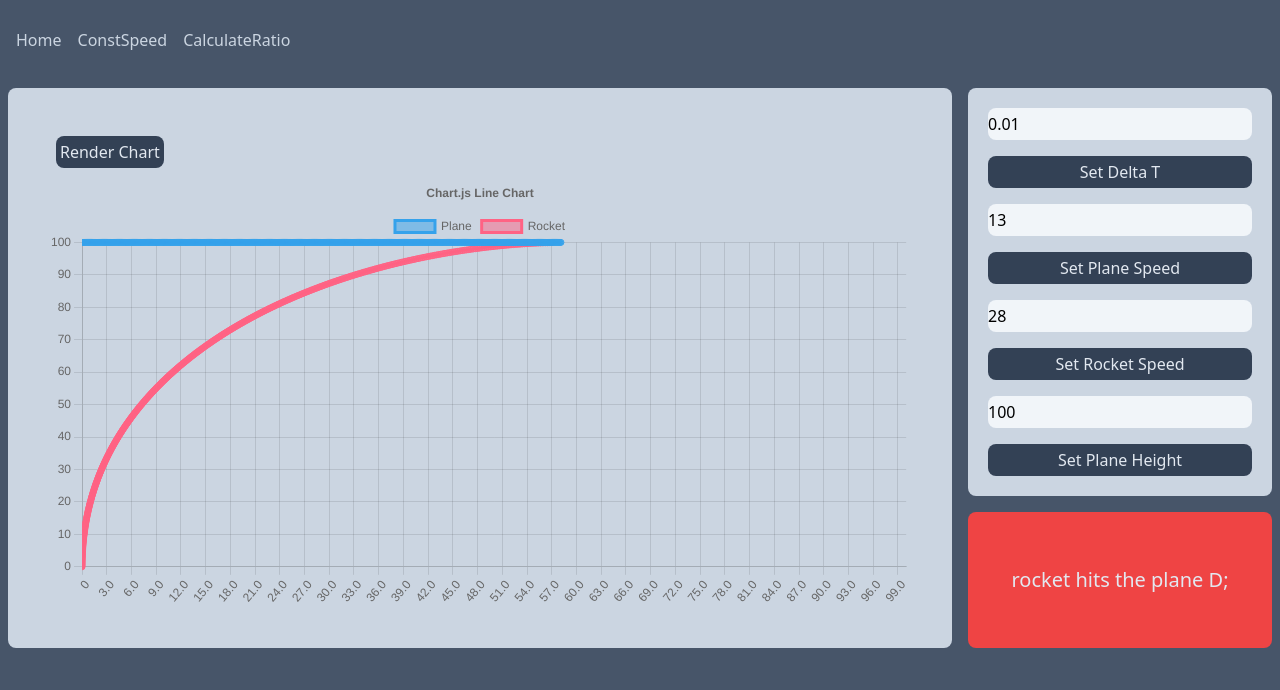
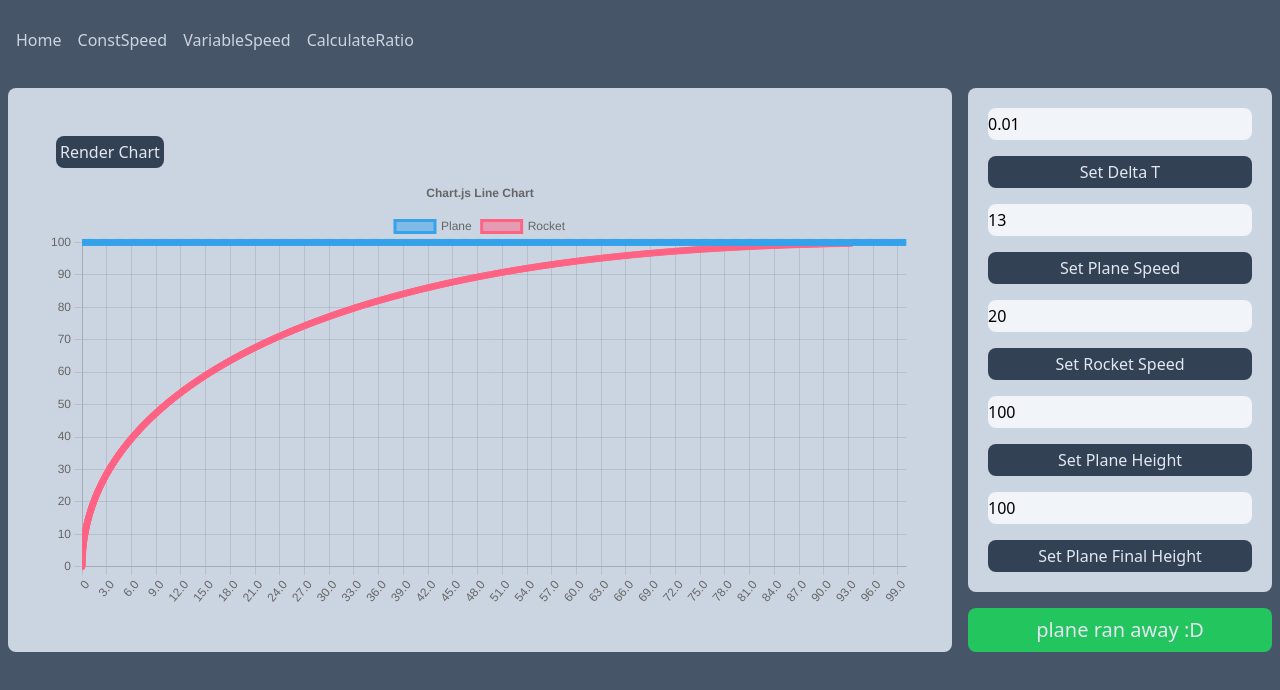
Before and after one commit to Mrkh97/RocketPlaneProject, a React (Create React App) app: page /constspeed in a window 1280 px wide. Shown: the top 690 px of the page. Built offline with nearby package versions, Linux system fonts and the light colour scheme.

Commit message:
added variable speed chart

```diff
--- a/src/App.js
+++ b/src/App.js
@@ -2,6 +2,7 @@ import Navbar from "./components/Navbar"
 import Home from "./components/Home";
 import CalculateRatio from "./components/CalculateRatio";
 import ConstSpeed from "./components/ConstSpeed";
+import VariableSpeed from "./components/VariableSpeed"
 
 import {
   BrowserRouter as Router,
@@ -66,6 +67,7 @@ function App() {
       <Route path="/" element={<Home />} />
       <Route path="/home" element={<Home />} />
       <Route path="/constspeed" element={<ConstSpeed/>} />
+      <Route path="/variablespeed" element={<VariableSpeed/>} />
       <Route path="/calculateratio" element={<CalculateRatio/>} />
     </Routes>
   </Router>
--- a/src/components/ConstSpeed.js
+++ b/src/components/ConstSpeed.js
@@ -8,7 +8,7 @@ import {
   Tooltip,
   Legend,
 } from 'chart.js';
-import { useState } from 'react';
+import {  useState } from 'react';
 import { Line } from 'react-chartjs-2';
 
 ChartJS.register(
@@ -28,16 +28,19 @@ export default function ConstSpeed() {
   const [planeSpeedValue, setPlaneSpeedValue] = useState(13);
   const [planeV, setPlaneV] = useState(13);
 
-  const [rocketSpeedValue, setRocektSpeedValue] = useState(28);
-  const [rocketV, setRocketV] = useState(28);
+  const [rocketSpeedValue, setRocektSpeedValue] = useState(20);
+  const [rocketV, setRocketV] = useState(20);
 
   const [planeYValue,setPlaneYValue] = useState(100);
   const [YPlane,setYPlane]=useState(100);
 
+  const [planeY2Value,setPlaneY2Value] = useState(100);
+  const [Y2Plane,setY2Plane]=useState(100);
+
   // const [isCaught,setIsCought] = useState(false);
 
   let XPlane = 0;
-
+  let Y1Plane = YPlane;
   let XtPlane = [];
   let YtPlane = [];
   let planeCordinates = {};
@@ -48,18 +51,22 @@ export default function ConstSpeed() {
   let YtRocket = [];
   let rocketCordinates = {};
 
+  let dif = Y2Plane-YPlane;
+
 
 
   while (XPlane < 100) {
     XtPlane.push(XPlane);
-    YtPlane.push(YPlane);
+    YtPlane.push(Y1Plane);
     XtRocket.push(XRocket);
     YtRocket.push(YRocket);
     XPlane = XPlane + (planeV * deltaT);
-    XRocket = XRocket + (rocketV * deltaT * ((XPlane - XRocket) / (Math.sqrt(((XPlane - XRocket) ** 2) + ((YPlane - YRocket) ** 2)))));
-    YRocket = YRocket + (rocketV * deltaT * ((YPlane - YRocket) / (Math.sqrt(((XPlane - XRocket) ** 2) + ((YPlane - YRocket) ** 2)))));
+    Y1Plane = Y1Plane + ((dif/100) * ((planeV * deltaT)));
+
+    XRocket = XRocket + (rocketV * deltaT * ((XPlane - XRocket) / (Math.sqrt(((XPlane - XRocket) ** 2) + ((Y1Plane - YRocket) ** 2)))));
+    YRocket = YRocket + (rocketV * deltaT * ((Y1Plane - YRocket) / (Math.sqrt(((XPlane - XRocket) ** 2) + ((Y1Plane - YRocket) ** 2)))));
     // console.log((Math.sqrt(((XPlane - XRocket) ** 2) + ((YPlane - YRocket) ** 2))));
-    if ((Math.sqrt(((XPlane - XRocket) ** 2) + ((YPlane - YRocket) ** 2))) < 1) {
+    if ((Math.sqrt(((XPlane - XRocket) ** 2) + ((Y1Plane - YRocket) ** 2))) < 1) {
       //having problem with this at last have to use deltaT value fro breaking
       // setIsCought(true);
       // isIt=true;
@@ -185,6 +192,10 @@ export default function ConstSpeed() {
           <input className=' bg-slate-100 m-2 rounded-lg h-8' type="number" value={planeYValue} onChange={(event) => setPlaneYValue(event.target.value)} />
           <button className=' bg-slate-700 m-2 text-slate-200 p-1 rounded-lg hover:shadow-lg hover:scale-105  ' onClick={() => setYPlane(planeYValue)}>Set Plane Height</button>
         </div>
+        <div className=' flex flex-col '>
+          <input className=' bg-slate-100 m-2 rounded-lg h-8' type="number" value={planeY2Value} onChange={(event) => setPlaneY2Value(event.target.value)} />
+          <button className=' bg-slate-700 m-2 text-slate-200 p-1 rounded-lg hover:shadow-lg hover:scale-105  ' onClick={() => setY2Plane(planeY2Value)}>Set Plane Final Height</button>
+        </div>
       </div>
       <div className={XPlane < 99 ? ' h-10 m-2 p-2 rounded-lg flex justify-center items-center flex-1 bg-red-500' : 'h-10 m-2 p-2 rounded-lg flex justify-center items-center basis-1/3 bg-green-500'}>
         <p className=' text-slate-200 text-xl'>{XPlane < 99 ? "rocket hits the plane D;" : "plane ran away :D"}</p>
--- a/src/components/Navbar.js
+++ b/src/components/Navbar.js
@@ -11,8 +11,8 @@ export default function Navbar(){
         <ul className='flex my-3 p-2'>
             <NavbarItem text="Home" />
             <NavbarItem text="ConstSpeed" />
+            <NavbarItem text="VariableSpeed" />
             <NavbarItem text="CalculateRatio" />
-
         </ul>
     </div>
 }
--- /dev/null
+++ b/src/components/VariableSpeed.js
@@ -0,0 +1,207 @@
+import {
+    Chart as ChartJS,
+    CategoryScale,
+    LinearScale,
+    PointElement,
+    LineElement,
+    Title,
+    Tooltip,
+    Legend,
+  } from 'chart.js';
+  import {  useState } from 'react';
+  import { Line } from 'react-chartjs-2';
+
+  ChartJS.register(
+    CategoryScale,
+    LinearScale,
+    PointElement,
+    LineElement,
+    Title,
+    Tooltip,
+    Legend
+  );
+
+  export default function ConstSpeed() {
+    const [deltaValue, setDeltaValue] = useState(0.01)
+    const [deltaT, setDeltaT] = useState(0.01);
+
+    const [planeSpeedValue, setPlaneSpeedValue] = useState(12);
+    const [planeV, setPlaneV] = useState(12);
+
+    const [planeAccelerationValue, setPlaneAccelerationValue] = useState(0);
+    const [planeAcceleration, setPlaneAcceleration] = useState(0);
+
+    const [rocketSpeedValue, setRocektSpeedValue] = useState(20);
+    const [rocketV, setRocketV] = useState(20);
+
+    const [planeYValue,setPlaneYValue] = useState(100);
+    const [YPlane,setYPlane]=useState(100);
+
+
+    // const [isCaught,setIsCought] = useState(false);
+
+    let XPlane = 0;
+    let Y1Plane = YPlane;
+    let XtPlane = [];
+    let YtPlane = [];
+    let planeCordinates = {};
+
+    let XRocket = 0;
+    let YRocket = 0;
+    let XtRocket = [];
+    let YtRocket = [];
+    let rocketCordinates = {};
+
+   let planeSpeed = planeV;
+
+    while (XPlane < 100) {
+    //   console.log(Math.sqrt(-1*((2*planeAcceleration*(0.1))-(planeV**2))))
+      XtPlane.push(XPlane);
+      YtPlane.push(Y1Plane);
+      XtRocket.push(XRocket);
+      YtRocket.push(YRocket);
+      planeSpeed = planeSpeed + planeAcceleration*deltaT
+      XPlane = XPlane + (planeSpeed * deltaT);
+
+      XRocket = XRocket + (rocketV * deltaT * ((XPlane - XRocket) / (Math.sqrt(((XPlane - XRocket) ** 2) + ((YPlane - YRocket) ** 2)))));
+      YRocket = YRocket + (rocketV * deltaT * ((YPlane - YRocket) / (Math.sqrt(((XPlane - XRocket) ** 2) + ((YPlane - YRocket) ** 2)))));
+      // console.log((Math.sqrt(((XPlane - XRocket) ** 2) + ((YPlane - YRocket) ** 2))));
+      if ((Math.sqrt(((XPlane - XRocket) ** 2) + ((YPlane - YRocket) ** 2))) < 1) {
+        //having problem with this at last have to use deltaT value fro breaking
+        // setIsCought(true);
+        // isIt=true;
+        break;
+      }
+      // console.log(isCaught);
+    }
+
+
+
+    XtPlane.forEach((item, i) => planeCordinates[item.toFixed(10)] = YtPlane[i]);
+    XtRocket.forEach((item, i) => rocketCordinates[item] = YtRocket[i]);
+
+    const totalDuration = 4000;
+    const delayBetweenPoints = totalDuration / XtPlane.length;
+    const previousY = (ctx) => ctx.index === 0 ? ctx.chart.scales.y.getPixelForValue(100) : ctx.chart.getDatasetMeta(ctx.datasetIndex).data[ctx.index - 1].getProps(['y'], true).y;
+    const animation = {
+      x: {
+        type: 'number',
+        easing: 'linear',
+        duration: delayBetweenPoints,
+        from: NaN, // the point is initially skipped
+        delay(ctx) {
+          if (ctx.type !== 'data' || ctx.xStarted) {
+            return 0;
+          }
+          ctx.xStarted = true;
+          return ctx.index * delayBetweenPoints;
+        }
+      },
+      y: {
+        type: 'number',
+        easing: 'linear',
+        duration: delayBetweenPoints,
+        from: previousY,
+        delay(ctx) {
+          if (ctx.type !== 'data' || ctx.yStarted) {
+            return 0;
+          }
+          ctx.yStarted = true;
+          return ctx.index * delayBetweenPoints;
+        }
+      }
+    };
+
+    const options = {
+      animation,
+      scales: {
+        x: {
+          max: 100,
+          min: 0,
+          type: 'linear',
+          ticks: {
+            stepSize: 0.5
+          }
+        }
+      },
+      responsive: true,
+      plugins: {
+        legend: {
+          position: 'top'
+        },
+        title: {
+          display: true,
+          text: 'Chart.js Line Chart',
+        },
+      },
+    };
+
+    //commit on test branch
+
+    let labels = [];
+    // for (let i = 0; i <= 100; i++) {
+    //   labels.push(i);
+    // }
+
+    const data = {
+      labels,
+      datasets: [
+        {
+          label: 'Plane',
+          data: planeCordinates,
+          borderColor: 'rgb(53, 162, 235)',
+          backgroundColor: 'rgba(53, 162, 235, 0.5)',
+        },
+        {
+          label: 'Rocket',
+          data: rocketCordinates,
+          borderColor: 'rgb(255, 99, 132)',
+          backgroundColor: 'rgba(255, 99, 132, 0.5)',
+        },
+      ],
+    };
+
+    // if ((Math.sqrt(((XPlane - XRocket) ** 2) + ((YPlane - YRocket) ** 2))) < 0.1){
+    //   setIsCought(true);
+    // }
+    const [isRenderd,setIsRenderd] = useState(true)
+
+
+    return <div className="  sm:flex lg:grid grid-cols-4">
+      <div className=" p-10 bg-slate-300 m-2 rounded-lg  col-span-3">
+      <button className='bg-slate-700 m-2 text-slate-200 p-1 rounded-lg hover:shadow-lg hover:scale-105 ' onClick={()=>isRenderd?setIsRenderd(false):setIsRenderd(true)}>Render Chart</button>
+        {isRenderd?<Line options={options} data={data} />:""}
+
+      </div>
+      <div className='flex flex-col '>
+        <div className=" m-2 p-3 bg-slate-300 rounded-lg basis-2/3 flex flex-col justify-between ">
+          <div className='flex flex-col '>
+            <input className=' bg-slate-100 m-2 rounded-lg h-8' type="number" value={deltaValue} onChange={(event) => setDeltaValue(event.target.value)} />
+            <button className='bg-slate-700 m-2 text-slate-200 p-1 rounded-lg hover:shadow-lg hover:scale-105 ' onClick={() => setDeltaT(deltaValue)}>Set Delta T</button>
+          </div>
+          <div className=' flex flex-col '>
+            <input className=' bg-slate-100 m-2 rounded-lg h-8' type="number" value={planeSpeedValue} onChange={(event) => setPlaneSpeedValue(event.target.value)} />
+            <button className='bg-slate-700 m-2 text-slate-200 p-1 rounded-lg hover:shadow-lg hover:scale-105' onClick={() => setPlaneV(planeSpeedValue)}>Set Plane Speed</button>
+          </div>
+          <div className=' flex flex-col '>
+            <input className=' bg-slate-100 m-2 rounded-lg h-8' type="number" value={planeAccelerationValue} onChange={(event) => setPlaneAccelerationValue(event.target.value)} />
+            <button className='bg-slate-700 m-2 text-slate-200 p-1 rounded-lg hover:shadow-lg hover:scale-105' onClick={() => setPlaneAcceleration(planeAccelerationValue)}>Set Plane Acceleration</button>
+          </div>
+          <div className=' flex flex-col '>
+            <input className=' bg-slate-100 m-2 rounded-lg h-8' type="number" value={rocketSpeedValue} onChange={(event) => setRocektSpeedValue(event.target.value)} />
+            <button className=' bg-slate-700 m-2 text-slate-200 p-1 rounded-lg hover:shadow-lg hover:scale-105  ' onClick={() => setRocketV(rocketSpeedValue)}>Set Rocket Speed</button>
+          </div>
+
+          <div className=' flex flex-col '>
+            <input className=' bg-slate-100 m-2 rounded-lg h-8' type="number" value={planeYValue} onChange={(event) => setPlaneYValue(event.target.value)} />
+            <button className=' bg-slate-700 m-2 text-slate-200 p-1 rounded-lg hover:shadow-lg hover:scale-105  ' onClick={() => setYPlane(planeYValue)}>Set Plane Height</button>
+          </div>
+
+        </div>
+        <div className={XPlane < 99 ? ' h-10 m-2 p-2 rounded-lg flex justify-center items-center flex-1 bg-red-500' : 'h-10 m-2 p-2 rounded-lg flex justify-center items-center basis-1/3 bg-green-500'}>
+          <p className=' text-slate-200 text-xl'>{XPlane < 99 ? "rocket hits the plane D;" : "plane ran away :D"}</p>
+        </div>
+      </div>
+    </div>
+
+  }
```
Also changed, not shown: src/components/ContactMe.js (deleted).
